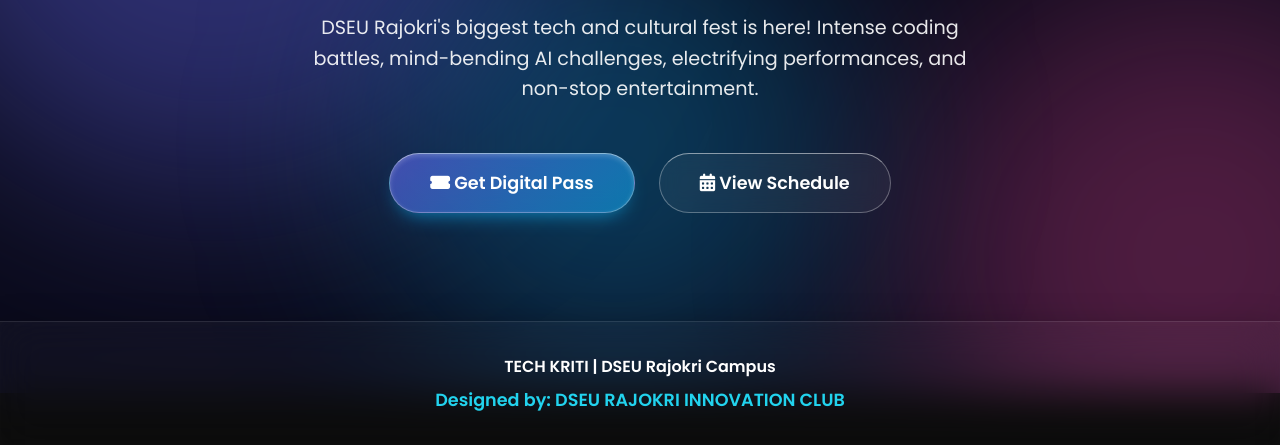
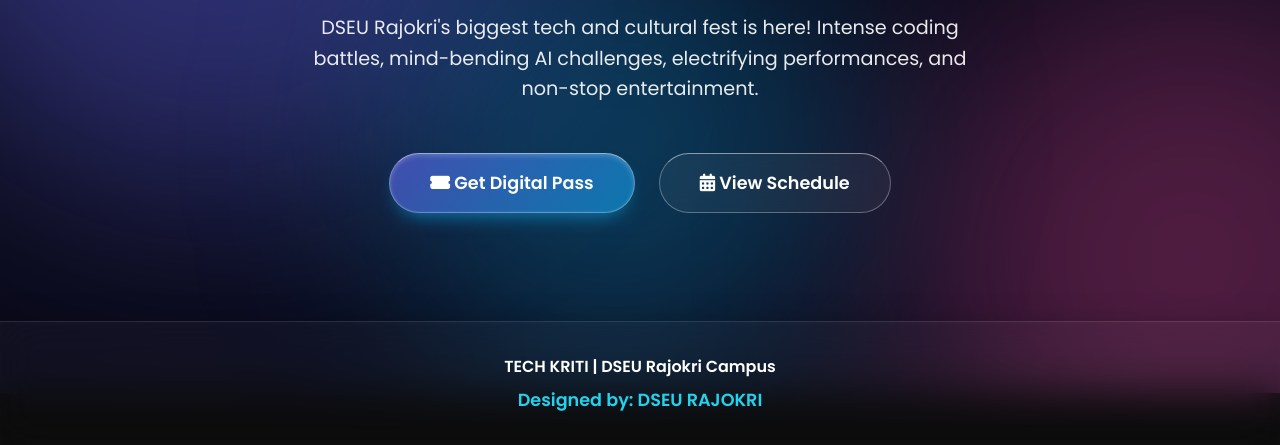
Before and after one commit to PAPIL-SUBHANKAR/THE_TECH_KRITI_2026, a plain HTML site: page index.html in a window 1280 px wide. Shown: the part 407-852 px from the top of the page. Drawn offline with nearby package versions, Linux system fonts and the light colour scheme.

Commit message:
Update index.html

```diff
--- a/index.html
+++ b/index.html
@@ -380,7 +380,7 @@
 
     <footer class="liquid-glass" style="border-radius: 0; border: none; border-top: 1px solid rgba(255,255,255,0.1);">
         <p>TECH KRITI | DSEU Rajokri Campus</p>
-        <span class="contact-tag">Designed by: DSEU RAJOKRI INNOVATION CLUB </span>
+        <span class="contact-tag">Designed by: DSEU RAJOKRI  </span>
     </footer>
 
     <script>
```
